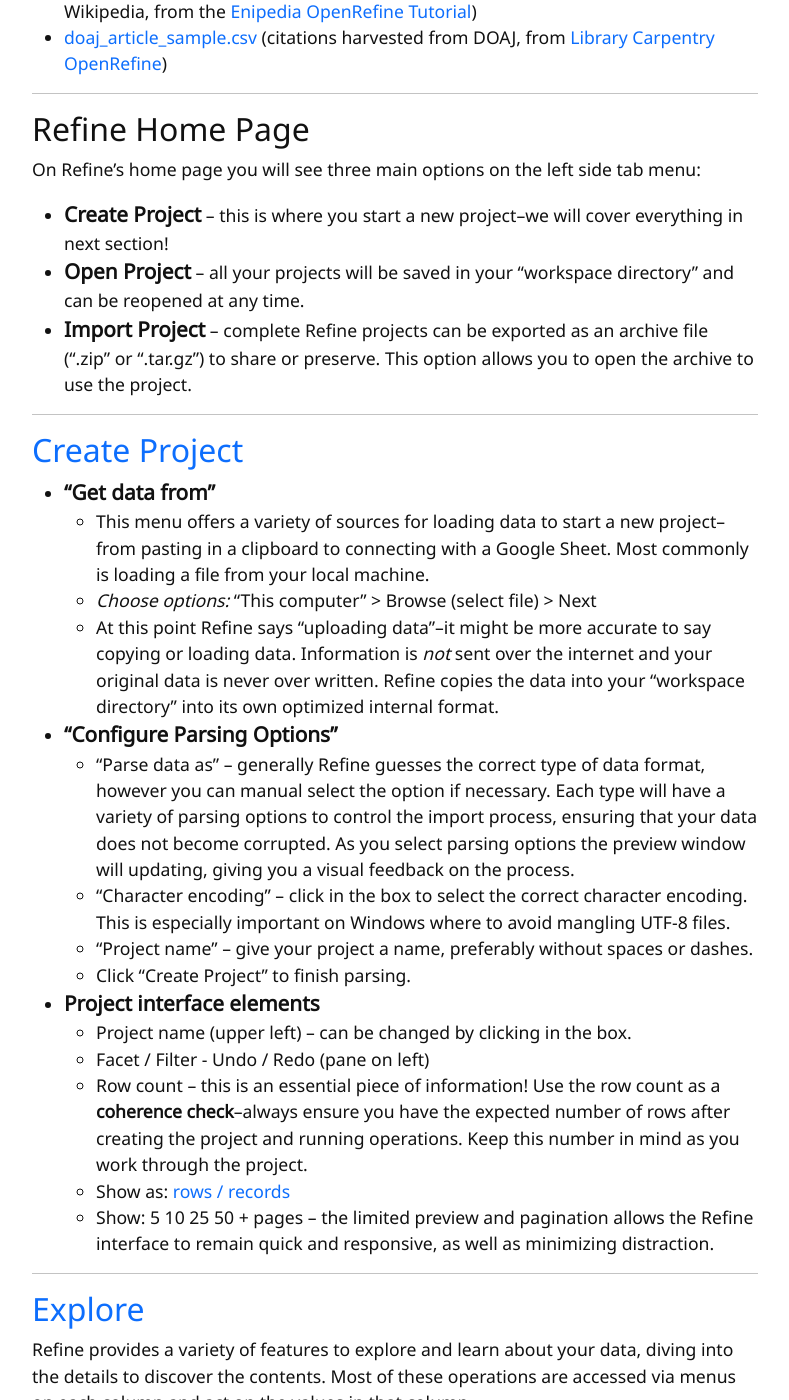
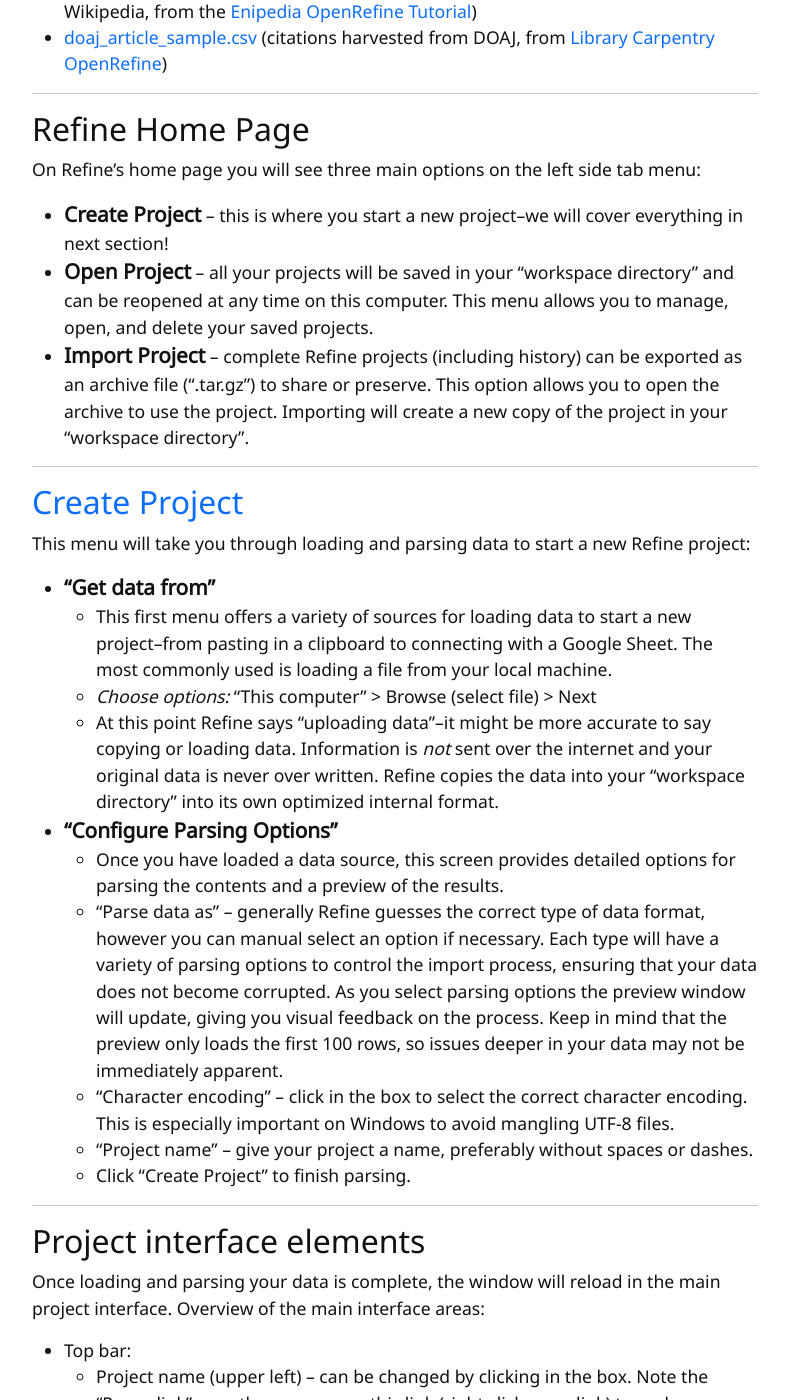
Before and after one commit to evanwill/openrefine-b, a Jekyll site: the page built from content/3-demo.md, in a window 1280 px wide and 1400 px high, scrolled down 357 px. Shown: the whole window, without its empty margins (245-1034 px from the left). Built offline with Jekyll 4.4.1, drawn with Linux system fonts in a browser that asks for light colours; comment, search, counter and statistics services are not loaded; some of the changed text lies outside the part shown.

```diff
--- a/content/3-demo.md
+++ b/content/3-demo.md
@@ -7,7 +7,7 @@ Let's look at the basic functions of OpenRefine using demo data.
 Download a CSV:
 
 - [potlatch_historical_collection.csv]({{ '/assets/potlatch_historical_collection.csv' | relative_url }}){:target='_blank' rel='noopener'} (typical digital collection metadata from [University of Idaho Library](https://www.lib.uidaho.edu/digital/){:target='_blank' rel='noopener'})
-- [university_wiki_data.csv]({{ '/assets/university_wiki_data.csv' | relative_url }}){:target='_blank' rel='noopener'} (messy data about University endowments harvested from Wikipedia, from the [Enipedia OpenRefine Tutorial](http://enipedia.tudelft.nl/wiki/OpenRefine_Tutorial){:target='_blank' rel='noopener'})
+- [university_wiki_data.csv]({{ '/assets/university_wiki_data.csv' | relative_url }}){:target='_blank' rel='noopener'} (messy data about University endowments harvested from Wikipedia, from the [Enipedia OpenRefine Tutorial](https://web.archive.org/web/20190105063215/http://enipedia.tudelft.nl/wiki/OpenRefine_Tutorial){:target='_blank' rel='noopener'})
 - [doaj_article_sample.csv]({{ '/assets/doaj_article_sample.csv' | relative_url }}){:target='_blank' rel='noopener'} (citations harvested from DOAJ, from [Library Carpentry OpenRefine](https://librarycarpentry.org/lc-open-refine/){:target='_blank' rel='noopener'})
 
 ----------
@@ -17,28 +17,46 @@ Download a CSV:
 On Refine's home page you will see three main options on the left side tab menu:
 
 - <span class="term">Create Project</span> -- this is where you start a new project--we will cover everything in next section!
-- <span class="term">Open Project</span> -- all your projects will be saved in your "workspace directory" and can be reopened at any time.
-- <span class="term">Import Project</span> -- complete Refine projects can be exported as an archive file (".zip" or ".tar.gz") to share or preserve. This option allows you to open the archive to use the project.
+- <span class="term">Open Project</span> -- all your projects will be saved in your "workspace directory" and can be reopened at any time on this computer. This menu allows you to manage, open, and delete your saved projects.
+- <span class="term">Import Project</span> -- complete Refine projects (including history) can be exported as an archive file (".tar.gz") to share or preserve. This option allows you to open the archive to use the project. Importing will create a new copy of the project in your "workspace directory".
 
 ----------
 
 ## [Create Project](https://openrefine.org/docs/manual/starting)
 
+This menu will take you through loading and parsing data to start a new Refine project:
+
 - <span class="term">"Get data from"</span>
-    - This menu offers a variety of sources for loading data to start a new project--from pasting in a clipboard to connecting with a Google Sheet. Most commonly is loading a file from your local machine.
+    - This first menu offers a variety of sources for loading data to start a new project--from pasting in a clipboard to connecting with a Google Sheet. The most commonly used is loading a file from your local machine.
     - *Choose options:* "This computer" > Browse (select file) > Next
     - At this point Refine says "uploading data"--it might be more accurate to say copying or loading data. Information is *not* sent over the internet and your original data is never over written. Refine copies the data into your "workspace directory" into its own optimized internal format.
 - <span class="term">"Configure Parsing Options"</span>
-    - "Parse data as" -- generally Refine guesses the correct type of data format, however you can manual select the option if necessary. Each type will have a variety of parsing options to control the import process, ensuring that your data does not become corrupted. As you select parsing options the preview window will updating, giving you a visual feedback on the process.
-    - "Character encoding" -- click in the box to select the correct character encoding. This is especially important on Windows where to avoid mangling UTF-8 files.
+    - Once you have loaded a data source, this screen provides detailed options for parsing the contents and a preview of the results.
+    - "Parse data as" -- generally Refine guesses the correct type of data format, however you can manual select an option if necessary. Each type will have a variety of parsing options to control the import process, ensuring that your data does not become corrupted. As you select parsing options the preview window will update, giving you visual feedback on the process. Keep in mind that the preview only loads the first 100 rows, so issues deeper in your data may not be immediately apparent.
+    - "Character encoding" -- click in the box to select the correct character encoding. This is especially important on Windows to avoid mangling UTF-8 files.
     - "Project name" -- give your project a name, preferably without spaces or dashes.
     - Click "Create Project" to finish parsing.
-- <span class="term">Project interface elements</span>
-    - Project name (upper left) -- can be changed by clicking in the box.
-    - Facet / Filter - Undo / Redo (pane on left)
+
+----------
+
+## Project interface elements
+
+Once loading and parsing your data is complete, the window will reload in the main project interface.
+Overview of the main interface areas:
+
+- Top bar:
+    - Project name (upper left) -- can be changed by clicking in the box. Note the "Permalink" near the name--copy this link (right click, copy link) to grab a reuseable link that can restore a view with the currently applied set of filters and facets.
+    - "Open" (upper right) -- clicking this will open the Refine home page in a new tab.
+    - "Export" (upper right) -- we will cover this in the Export section below!
+    - "Help" (upper right) -- a link to the [Refine user manual](https://openrefine.org/docs).
+- "Facet / Filter - Undo / Redo" pane (on left) - toggles between:
+    - "Facet / Filter" displays the currently applied filters/facets.
+    - "Undo / Redo" displays the full history of operations on the project.
+- Table area:
     - Row count -- this is an essential piece of information! Use the row count as a **coherence check**--always ensure you have the expected number of rows after creating the project and running operations. Keep this number in mind as you work through the project.
-    - Show as: [rows / records](https://openrefine.org/docs/manual/exploring/#rows-vs-records)
-    - Show: 5 10 25 50 + pages -- the limited preview and pagination allows the Refine interface to remain quick and responsive, as well as minimizing distraction.
+    - "Show as: rows records" -- [rows vs records](https://openrefine.org/docs/manual/exploring/#rows-vs-records) is an important concept that can cause confusion. If you don't want Refine to parse the record groupings, ensure the first column of your data has NO blank values!
+    - "Show: 5 10 25 50 100 500 1000 rows" -- the limited preview and pagination allows the Refine interface to remain quick and responsive, as well as minimizing distraction.
+    - Column menus -- each column has a menu accessed by clicking the down arrow next to the name. This is where most Refine operations are accessed. The "All" column is added by Refine to provide some special functions.
 
 ----------
 
@@ -108,5 +126,5 @@ Your project and its history are always autosaved in your "working directory", a
 - <span class="term">Export</span>
     - When clicking the Export button, you will be exporting the current subset of your data, i.e. what you can view with the current filters and facets applied. This is amazingly helpful for creating data subsets quickly in different formats!
     - "OpenRefine project archive to file" -- this export is the internal Refine format. Only use this if you want to move or share the Refine project itself to another computer.
-    - Many exciting formats available! (unlike Excel, Refine correctly encodes and forms all export formats ensuring you will have good data for the next steps of your project)
+    - Many exciting formats available! (unlike Excel, Refine correctly encodes and formats all export options ensuring you will have good data for the next steps of your project)
     - "Templating" -- allows you to export *any* type of file by editing the template elements and using GREL expressions. Each row will iterate through your template and be exported to a plain text file. By default it is set up to export JSON, but can be modified to create anything--transform your table into a novel!
```
Also changed, not shown: content/0-refine.md (+1 -1 lines), content/1-data.md (+1 -1 lines), content/2-start.md (+15 -8 lines), content/4-resources.md (+3 -2 lines).
